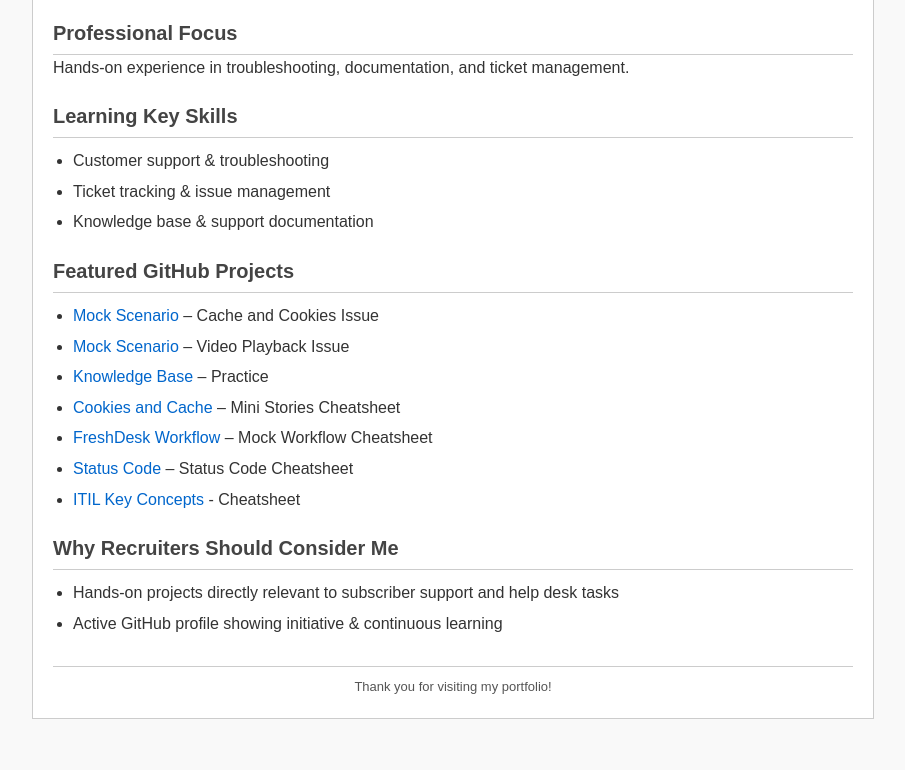
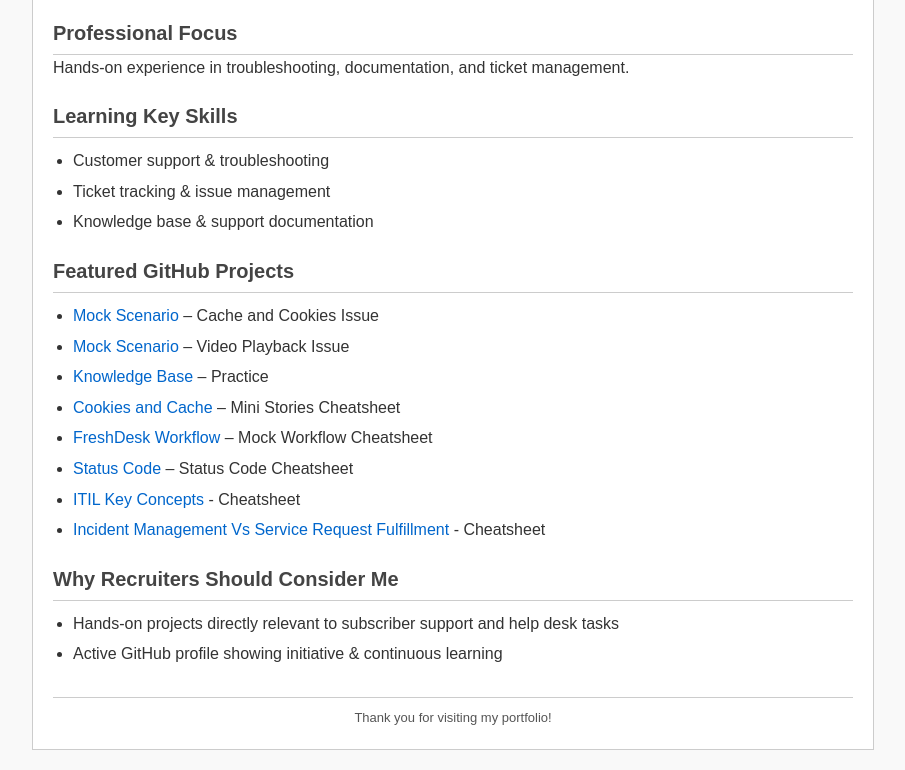
Before and after one commit to Scrunch1742/HelpDeskTraining, a plain HTML site: page index.html in a window 1280 px wide. Shown: the part 151-921 px from the top of the page, without its empty margins (187-1092 px from the left). Before the commit the page ends 890 px from the top, so only its background shows below. Drawn offline with Linux system fonts and the light colour scheme.

Commit message:
Update index.html

```diff
--- a/index.html
+++ b/index.html
@@ -112,6 +112,7 @@
         <li><a href="https://scrunch1742.github.io/HelpDeskTraining/workflow-cheatsheet.html" target="_blank">FreshDesk Workflow</a> – Mock Workflow Cheatsheet</li>
         <li><a href="https://scrunch1742.github.io/HelpDeskTraining/status-code.html" target="_blank">Status Code</a> – Status Code Cheatsheet</li>
          <li><a href="https://scrunch1742.github.io/HelpDeskTraining/itilkeyconcepts.html" target="_blank">ITIL Key Concepts</a> - Cheatsheet</li>
+            <li><a href="https://scrunch1742.github.io/HelpDeskTraining/incident-service-request.html" target="_blank">Incident Management Vs Service Request Fulfillment</a> - Cheatsheet</li>
       </ul>
     </div>
 
```
